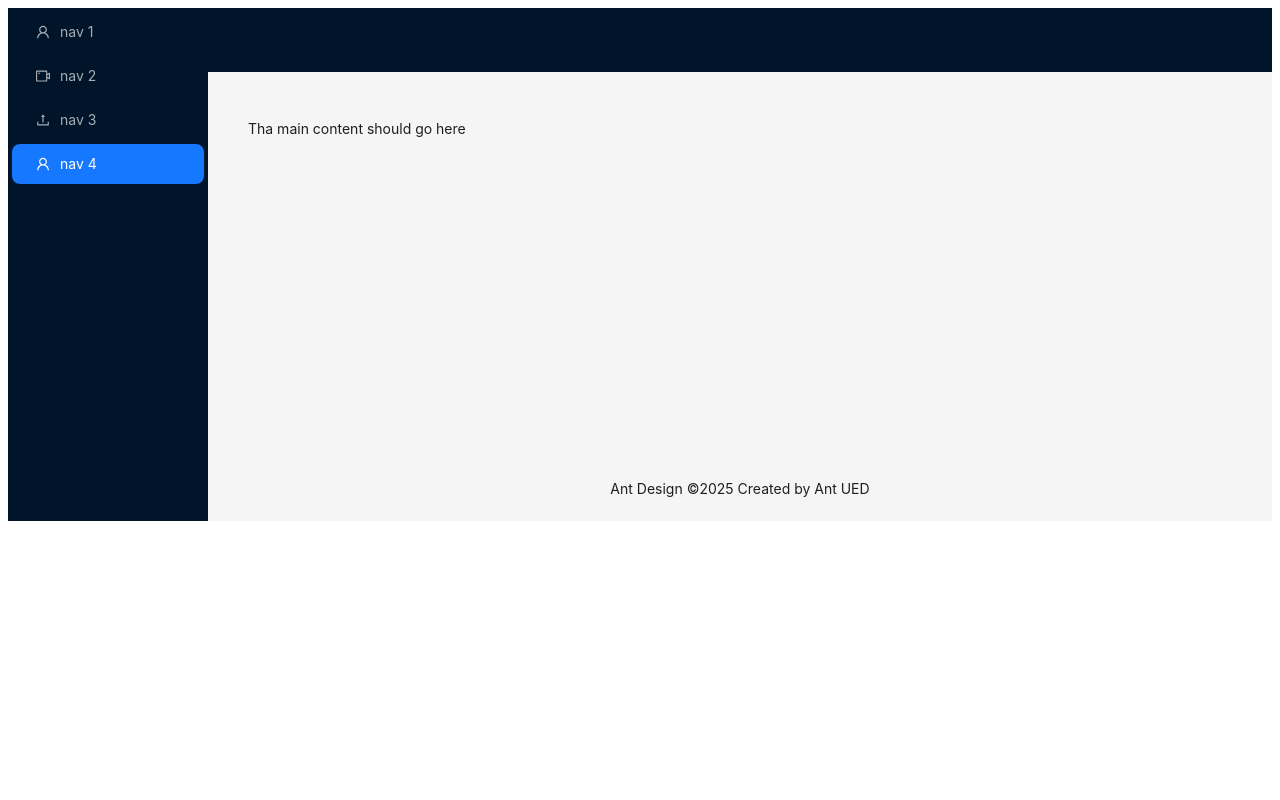
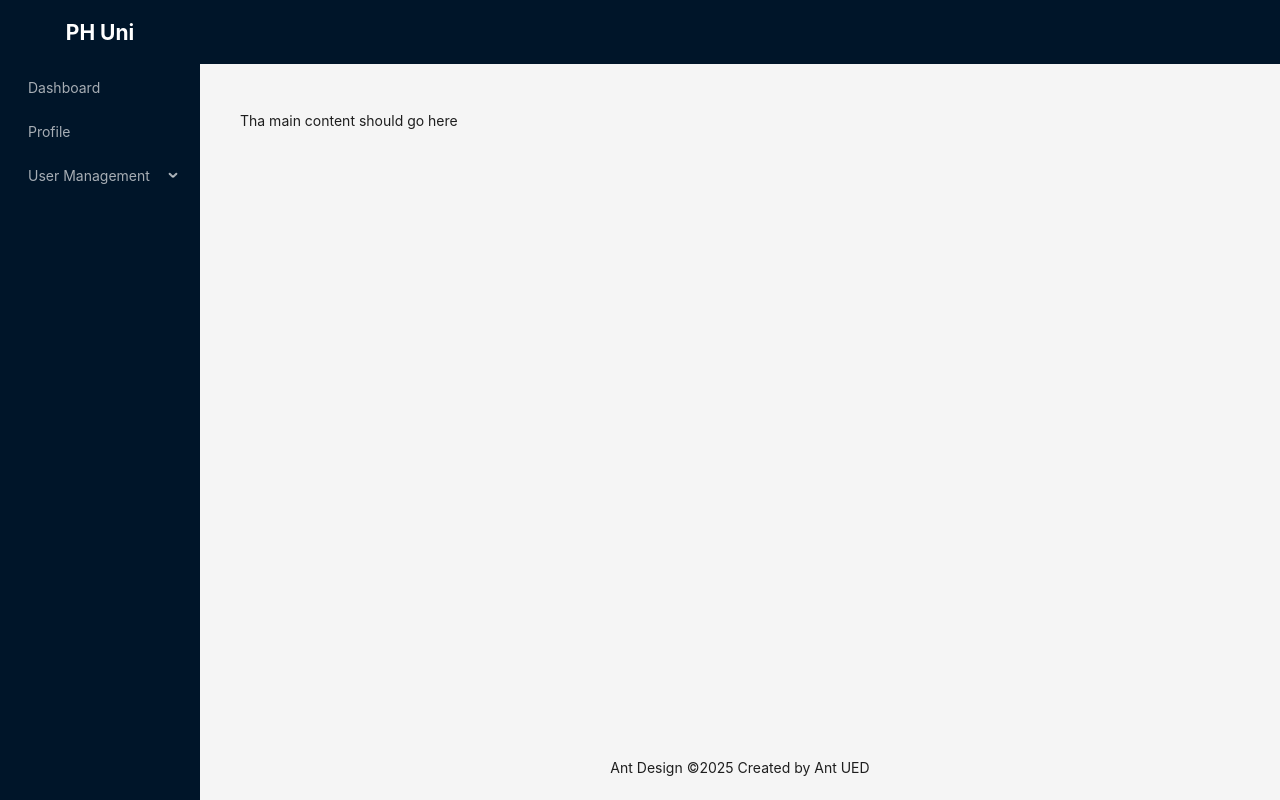
Before and after one commit to mdyeasinhn/University-Management-APP, a React (Vite) app: page / in a window 1280 px wide. Built offline with nearby package versions, Linux system fonts and the light colour scheme.

Commit message:
Fixing the layout and setting up basic sidebar options

```diff
--- a/src/components/layout/MainLayout.tsx
+++ b/src/components/layout/MainLayout.tsx
@@ -1,19 +1,35 @@
-import { Layout, Menu } from "antd";
+import { Layout, Menu, MenuProps } from "antd";
 const { Header, Content, Footer, Sider } = Layout;
-import { UploadOutlined, UserOutlined, VideoCameraOutlined } from '@ant-design/icons';
-import { createElement } from "react";
 
 
-const items = [UserOutlined, VideoCameraOutlined, UploadOutlined, UserOutlined].map(
-    (icon, index) => ({
-      key: String(index + 1),
-      icon: createElement(icon),
-      label: `nav ${index + 1}`,
-    }),
-  );
+
+const items: MenuProps['items'] = [
+    {
+        key: '1',
+        label: "Dashboard",
+    },
+    {
+        key: '2',
+        label: "Profile",
+    },
+    {
+        key: '3',
+        label: "User Management",
+        children: [
+            {
+                key: '11',
+                label: "Create Admin",
+            },
+            {
+                key: '12',
+                label: "Create Student",
+            },
+        ]
+    },
+]
 const MainLayout = () => {
     return (
-        <Layout>
+        <Layout style={{ height: "100vh" }}>
             <Sider
                 breakpoint="lg"
                 collapsedWidth="0"
@@ -24,11 +40,20 @@
                     console.log(collapsed, type);
                 }}
             >
-          <div className="demo-logo-vertical" />
+                <div style={
+                    {
+                        color: "white",
+                        height: "4rem",
+                        display: "flex",
+                        justifyContent: "center",
+                        alignItems: "center"
+                    }}>
+                    <h1 >PH Uni</h1>
+                </div>
                 <Menu theme="dark" mode="inline" defaultSelectedKeys={['4']} items={items} />
             </Sider>
             <Layout>
-          <Header style={{ padding: 0,}} />
+                <Header style={{ padding: 0, }} />
                 <Content style={{ margin: '24px 16px 0' }}>
                     <div
                         style={{
--- a/src/index.css
+++ b/src/index.css
@@ -0,0 +1,5 @@
+*{
+    box-sizing:  border-box;
+    padding: 0;
+    margin: 0;
+}
```
Lines whose indentation alone changed are shown as unchanged.
